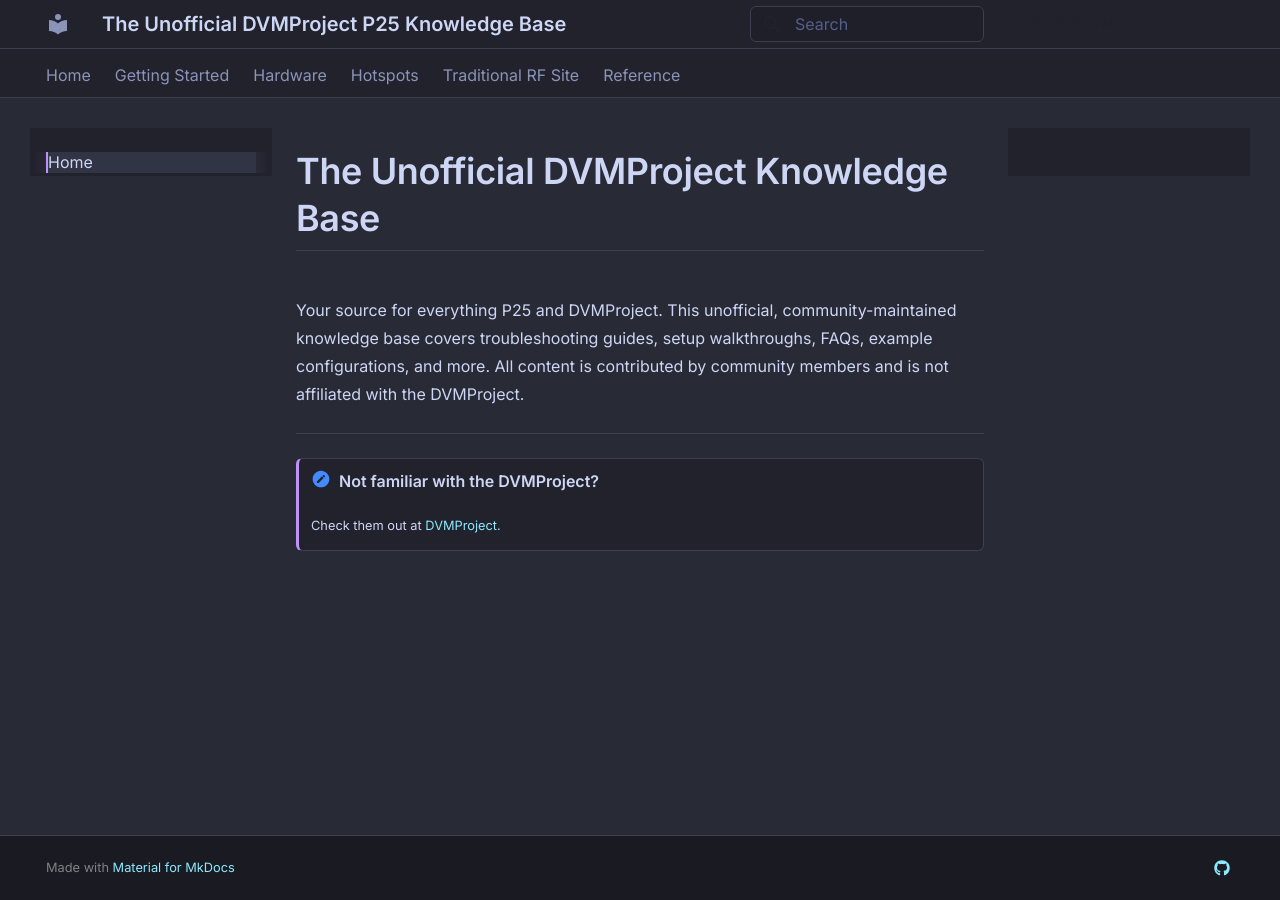
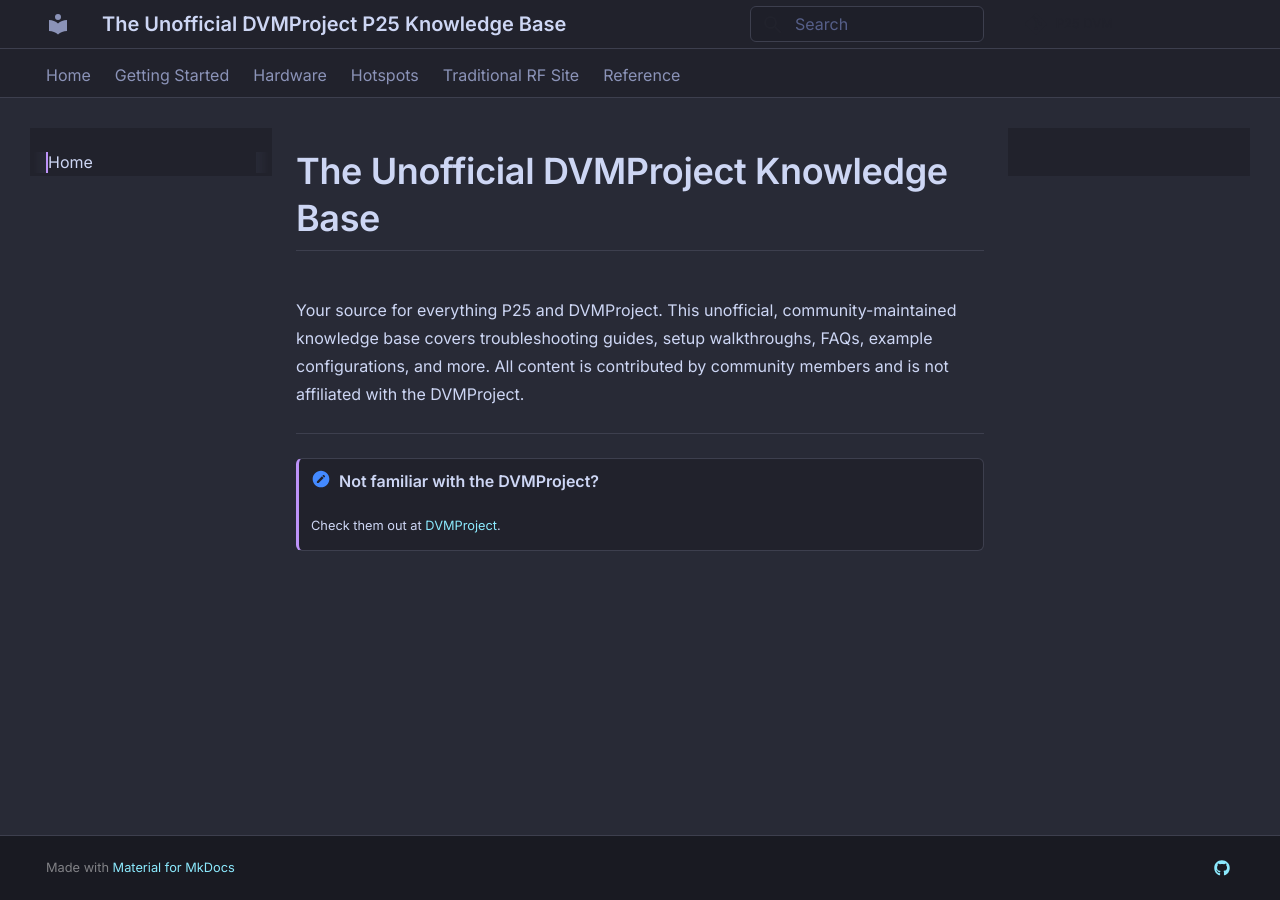
Before and after one commit to p25-dvm/p25-dvm.github.io, an MkDocs documentation site: the page built from docs/index.md, in a window 1280 px wide. Built offline with MkDocs 1.6.1 and Material for MkDocs 9.7.7, drawn with Linux system fonts in a browser that asks for light colours.

Commit message:
Update dracula.css

```diff
--- a/docs/stylesheets/dracula.css
+++ b/docs/stylesheets/dracula.css
@@ -364,3 +364,13 @@
 .md-sidebar--secondary {
   z-index: 9 !important;
 }
+
+/* ── Remove background highlight from active nav items ── */
+.md-nav__link--active,
+.md-nav__link--passed {
+  background: transparent !important;
+}
+
+.md-nav__item--active > .md-nav__link {
+  background: transparent !important;
+}
```
